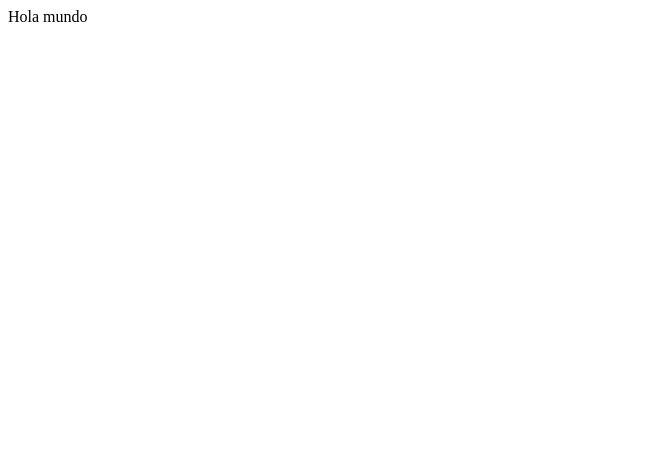
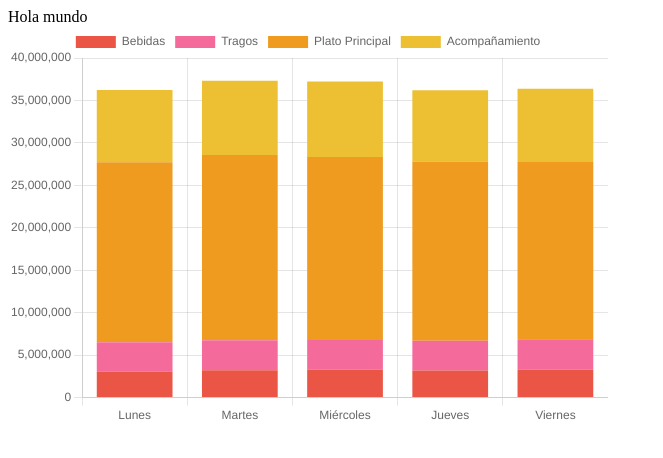
Before and after one commit to matiasop/restaurant_data_visualizer_frontend, a React (Create React App) app: page / in a window 1280 px wide. Shown: the top 458 px of the page, without its empty margins (0-663 px from the left). Built offline with nearby package versions, Linux system fonts and the light colour scheme.

Commit message:
feat(barchar): create barchar

```diff
--- a/src/App.js
+++ b/src/App.js
@@ -1,8 +1,14 @@
+import './App.css';
+
+import BarChart from './components/BarChart';
 import './App.css';
 
 const App = () => {
   return (
-    <div>Hola mundo</div>
+    <div>
+      <div>Hola mundo</div>
+      <BarChart/>
+    </div>
   )
 }
 
--- /dev/null
+++ b/src/components/BarChart.js
@@ -0,0 +1,59 @@
+import React, { useState, useEffect } from "react";
+import { Bar } from "react-chartjs-2";
+import { Chart as ChartJS } from "chart.js/auto";
+import sampleData from "../sampleData";
+
+const BarChart = () => {
+  const [labels, setLabels] = useState([]);
+  const [subLabels, setSubLabels] = useState([]);
+  const [colors, setColors] = useState([]);
+  const palette = [
+    "#ea5545",
+    "#f46a9b",
+    "#ef9b20",
+    "#edbf33",
+    "#ede15b",
+    "#bdcf32",
+    "#87bc45",
+    "#27aeef",
+    "#b33dc6",
+  ];
+
+  useEffect(() => {
+    const subKeys = Object.keys(sampleData.datasets);
+    setLabels(sampleData.labels);
+    setSubLabels(subKeys);
+    const colors_aux = {};
+    subKeys.forEach((key, index) => (colors_aux[key] = palette[index]));
+    setColors(colors_aux);
+  }, []);
+
+  return (
+    <Bar
+      data={{
+        labels: labels,
+        datasets: subLabels.map((x) => ({
+          label: x,
+          data: sampleData.datasets[x],
+          backgroundColor: colors[x],
+        })),
+      }}
+      height={400}
+      width={600}
+      options={{
+        // maintainAspectRatio: false,
+        responsive: false,
+        scales: {
+          x: {
+            stacked: true,
+          },
+          y: {
+            stacked: true,
+          },
+        },
+      }}
+    />
+  );
+};
+
+export default BarChart;
--- /dev/null
+++ b/src/sampleData.js
@@ -0,0 +1,10 @@
+const sampleData = {
+  labels: ["Lunes", "Martes", "Miércoles", "Jueves", "Viernes"],
+  datasets: {
+    Bebidas: [3080000, 3215500, 3292500, 3182000, 3285500],
+    Tragos: [3438000, 3546000, 3505500, 3505000, 3596500],
+    "Plato Principal": [21191000, 21823000, 21539000, 21111000, 20869000],
+    Acompañamiento: [8513500, 8723000, 8900500, 8390000, 8629500],
+  },
+};
+export default sampleData;
```
